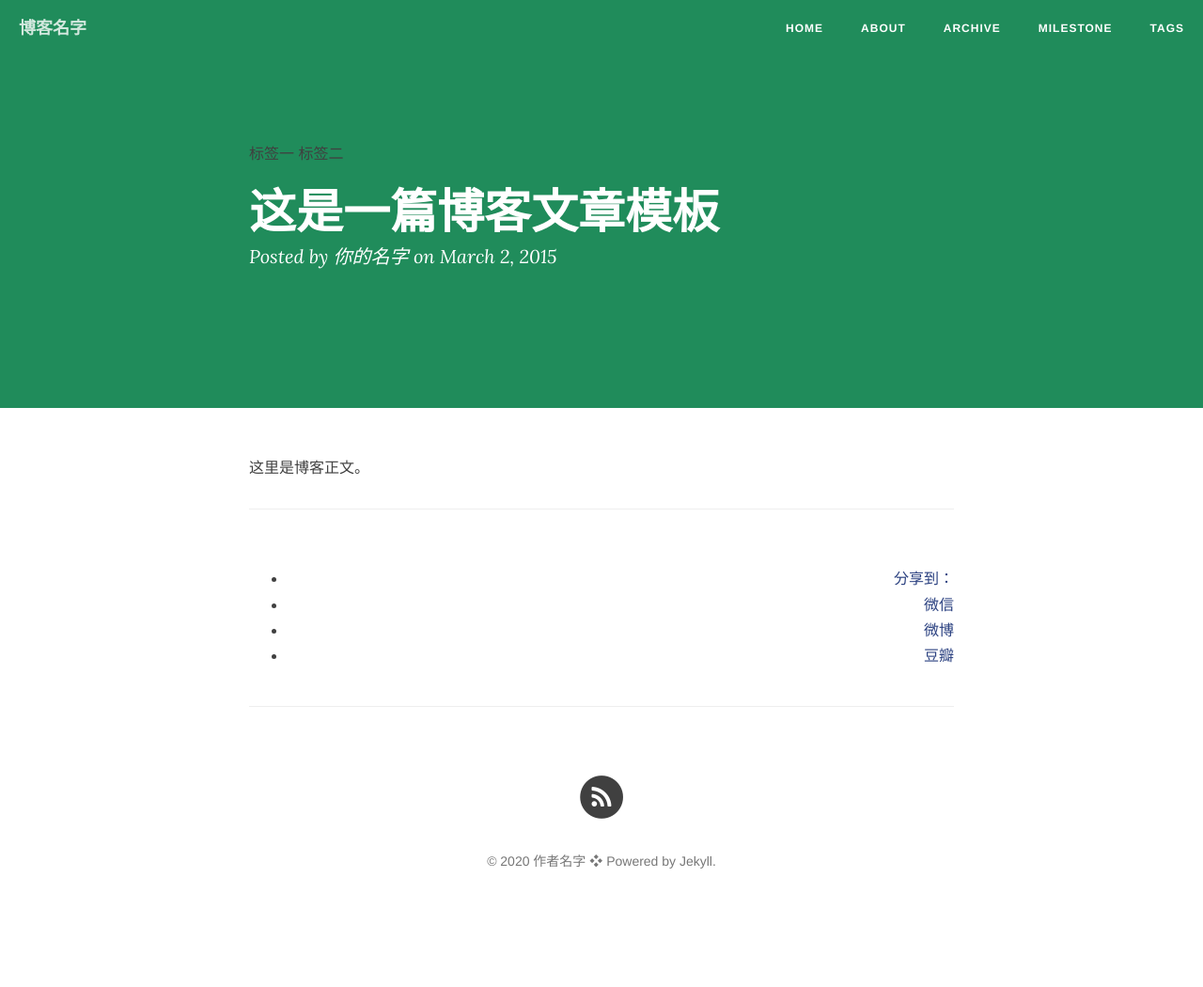
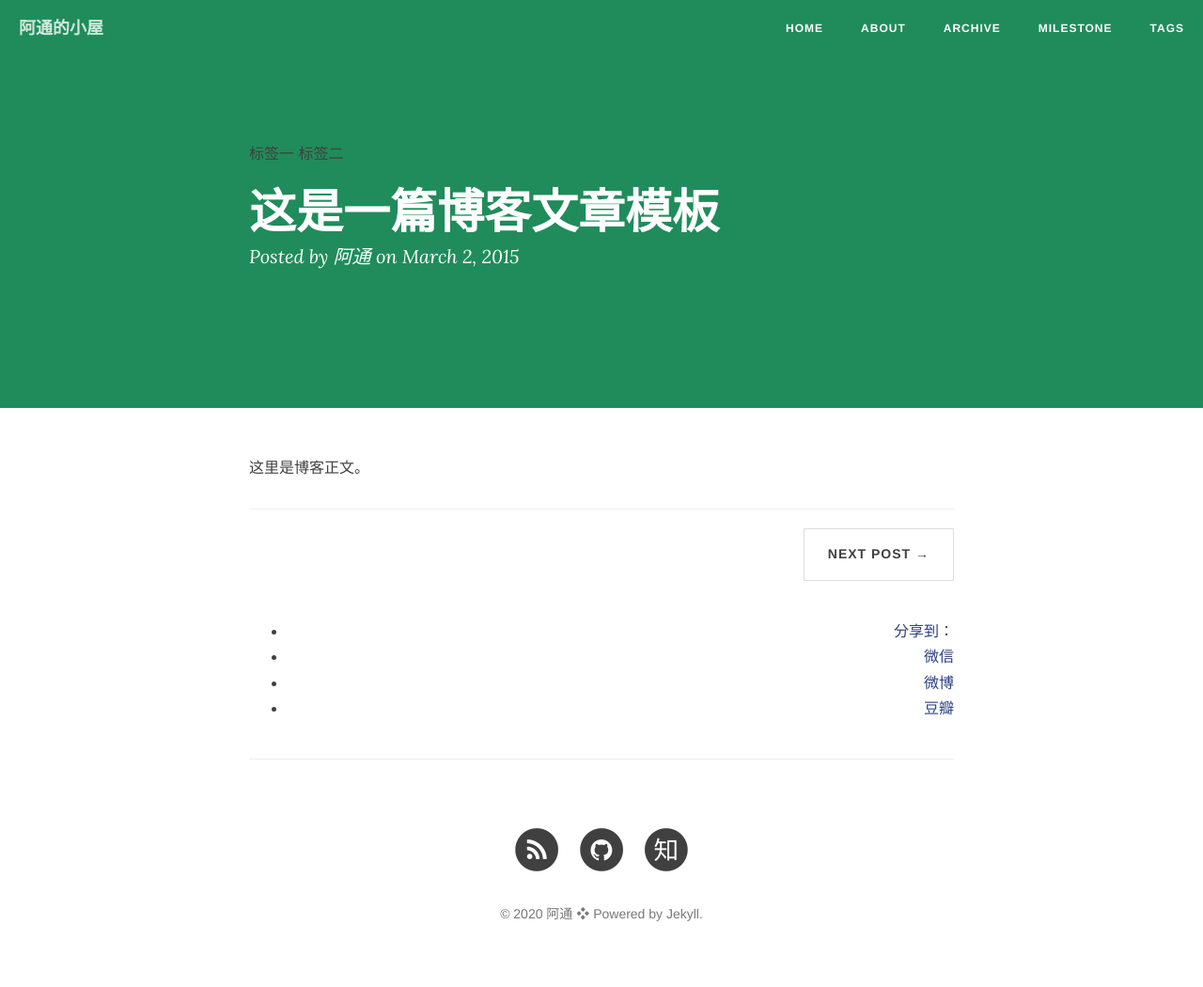
Before and after one commit to tonggege001/tonggege001.github.io, a Jekyll site: the page built from _posts/2015-03-02-how-to-write.md, in a window 1280 px wide. Shown: the whole page at 94% size. Built offline with Jekyll 4.4.1, drawn with Linux system fonts in a browser that asks for light colours; nearby versions of some CDN libraries; comment, search, counter and statistics services are not loaded; before the commit the page ends 994 px from its top, so only the background shows below that.

Commit message:
change info

```diff
--- a/_config.yml
+++ b/_config.yml
@@ -1,16 +1,16 @@
 # Site settings
-title: 博客名字 # 你的博客名字，可以定义修订
+title: 阿通的小屋 # 你的博客名字，可以定义修订
 header-img: "img/green.jpg"
 tagline: "cn"
-description: "这是我的博客"  # 一句话描述你的博客
-baseurl: ""
-url: "http://cnfeat"  # 此处填写你的博客地址
+description: "这里是阿通的小屋~"  # 一句话描述你的博客
+baseurl: "https://tonggege001.github.io/"
+url: "https://tonggege001.github.io/"  # 此处填写你的博客地址
 
 # About/contact
 owner:
-  name: "作者名字" # 填写作者信息：名字
-  email: X@gmail.com # 填写作者信息：邮箱
-  bio: "你的博客描述" # 填写作者信息：博客描述
+  name: "阿通" # 填写作者信息：名字
+  email: wontun12@gmail.com # 填写作者信息：邮箱
+  bio: "随想和学习笔记" # 填写作者信息：博客描述
 
 # Data
 gavatar: img/favicon.png # 浏览器地址栏小图标，可自定义更改
@@ -18,10 +18,10 @@ favicon: img/favicon.png # 浏览器地址栏小图标，可自定义更改
 
 douban_username:  # 你的豆瓣id
 twitter_username:
-github_username:
+github_username: tonggege001
 facebook_username:
 weibo_username:
-zhihu_username:
+zhihu_username: 快乐的tgg
 
 # Build settings
 # use Github Flavored Markdown !important
@@ -43,7 +43,7 @@ defaults:
       type: "posts"
     values:
       layout: "post"
-      author: "你的名字" # 你的名字
+      author: "阿通" # 你的名字
       header-img: "img/green.jpg" # We don't want posts without a header image, that whould mean white on white
 
 # Comments
```
Also changed, not shown: _posts/2020-4-10-使用朴素贝叶斯预测姓名的性别概率.md (added, +12 -0 lines).
